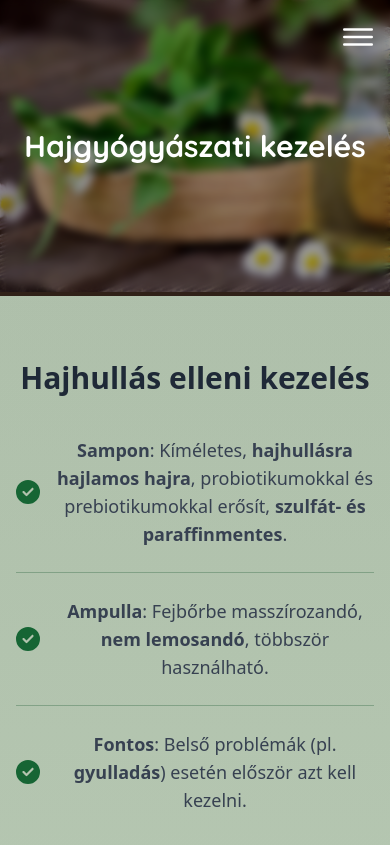
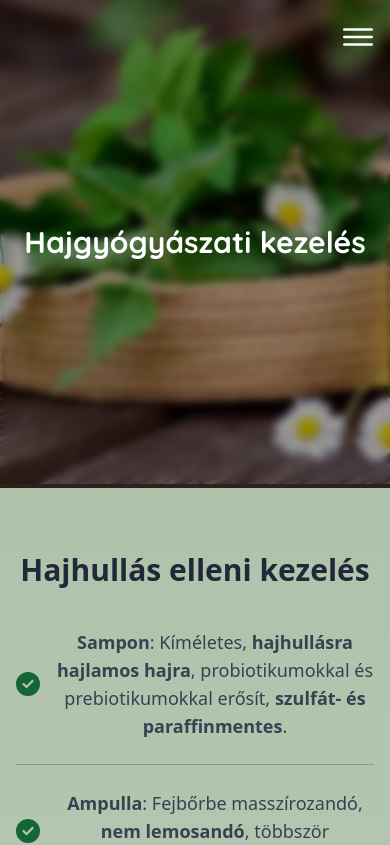
Before and after one commit to sevelater/markus_szalon, a Next.js app: page /hajgyogyaszat in a window 390 px wide. Shown: the top 845 px of the page. Built offline with nearby package versions, Linux system fonts and the light colour scheme.

Commit message:
main jpg fix hajgyogyaszatnal is

```diff
--- a/app/hajgyogyaszat/page.tsx
+++ b/app/hajgyogyaszat/page.tsx
@@ -8,7 +8,7 @@ const Hajgyogyaszat = () => {
   return (
     <div className="text-gray-100 overflow-hidden bg-gradient-to-t from-[#dadada] to-[#b8b8b8] bg-opacity-40">
       {/* Header */}
-      <div className="relative bg-[url('/hairmedicine.jpg')] bg-cover bg-center w-full py-32 sm:py-48 lg:py-60 flex flex-col justify-center items-center text-center">
+      <div className="relative bg-[url('/hairmedicine.jpg')] bg-cover bg-center flex flex-col justify-center items-center py-56 lg:py-60 text-center">
         <div className="absolute inset-0 bg-black bg-opacity-40 backdrop-blur-sm"></div>
         <div className="relative z-10">
           <h1 className="text-white text-3xl sm:text-4xl md:text-5xl lg:text-6xl font-bold font-main max-w-3xl px-4">
```
